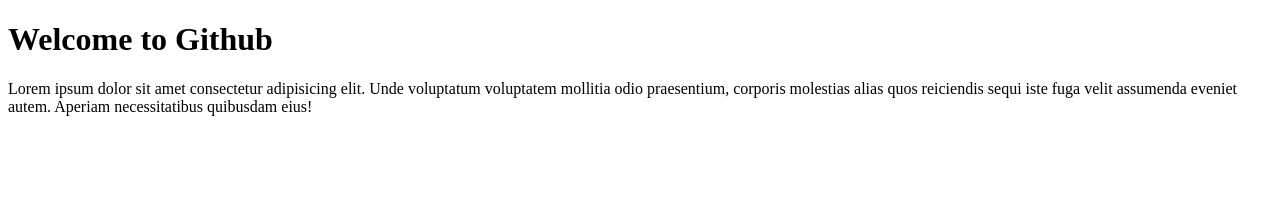
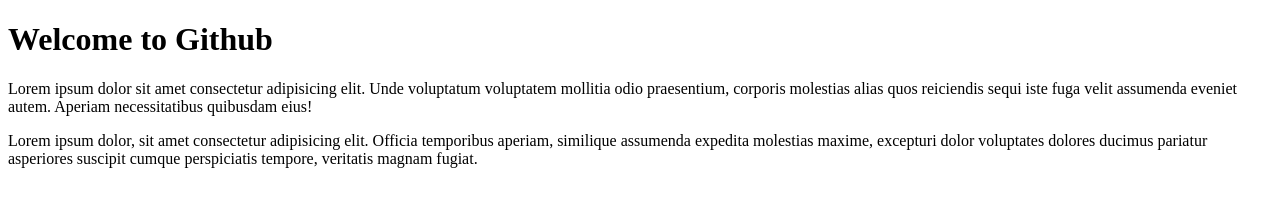
Before and after one commit to safecracker254/Example, a plain HTML site: page index.html in a window 1280 px wide. Drawn offline with Linux system fonts and the light colour scheme.

Commit message:
Added a paragraph

```diff
--- a/index.html
+++ b/index.html
@@ -11,5 +11,9 @@
     <p>
         Lorem ipsum dolor sit amet consectetur adipisicing elit. Unde voluptatum voluptatem mollitia odio praesentium, corporis molestias alias quos reiciendis sequi iste fuga velit assumenda eveniet autem. Aperiam necessitatibus quibusdam eius!
     </p>
+    <p>
+        Lorem ipsum dolor, sit amet consectetur adipisicing elit. Officia temporibus aperiam, similique assumenda expedita molestias maxime, excepturi dolor voluptates dolores ducimus pariatur asperiores suscipit cumque perspiciatis tempore, veritatis magnam fugiat.
+    </p>
+
 </body>
 </html>
```
